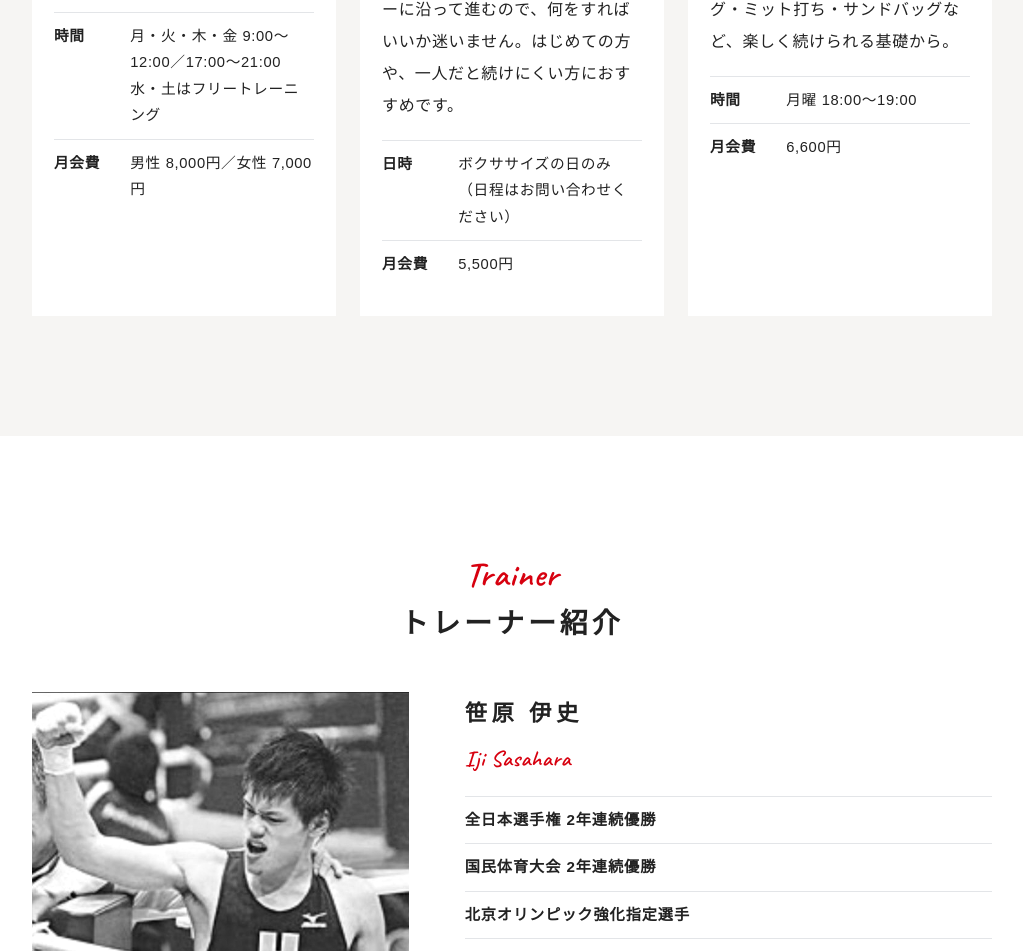
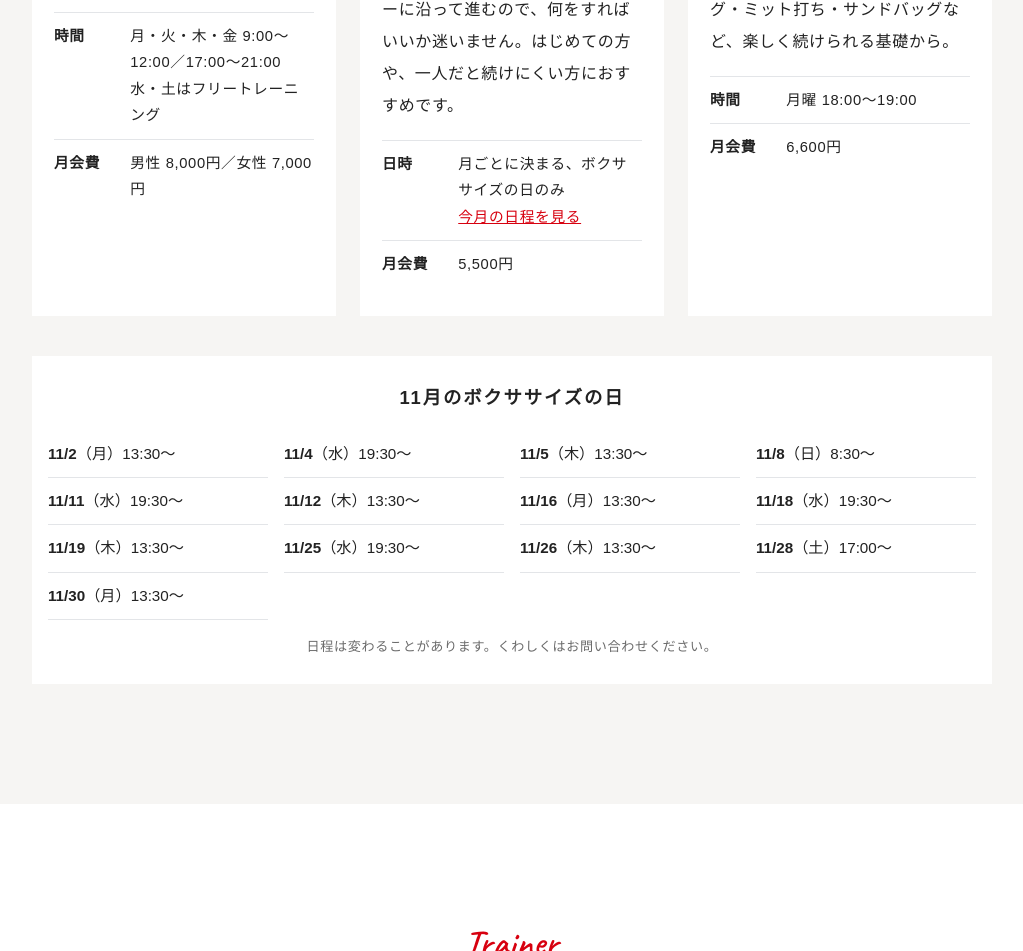
Before and after one commit to haru20190621-a11y/firststep-site, a plain HTML site: page index.html in a window 1280 px wide. Shown: the part 2382-3333 px from the top of the page, without its empty margins (128-1151 px from the left). Drawn offline with Linux system fonts and the light colour scheme; no server answers.

Commit message:
List this month's boxercise days (November)
Co-Authored-By: Claude Opus 5.5 <noreply@anthropic.com>

```diff
--- a/index.html
+++ b/index.html
@@ -87,7 +87,7 @@
           <h3>ボクササイズ</h3>
           <p>ストレス発散や運動不足の解消など、目的は一般コースと同じです。違うのは、トレーナーが決めたトレーニングメニューを、決まった日にみんなで一緒に行うこと。学校のクラスのようにメニューに沿って進むので、何をすればいいか迷いません。はじめての方や、一人だと続けにくい方におすすめです。</p>
           <dl class="meta">
-            <div><dt>日時</dt><dd>ボクササイズの日のみ<br>（日程はお問い合わせください）</dd></div>
+            <div><dt>日時</dt><dd>月ごとに決まる、ボクササイズの日のみ<br><a href="#boxercise-days">今月の日程を見る</a></dd></div>
             <div><dt>月会費</dt><dd>5,500円</dd></div>
           </dl>
         </div>
@@ -104,6 +104,27 @@
           </dl>
         </div>
       </article>
+    </div>
+    <div class="bx-days" id="boxercise-days">
+      <!-- boxercise-schedule:start（ここから下の日程は毎月入れ替える。インスタ yuka_firststep_boxercise の営業日カレンダーが元） -->
+      <h3>11月のボクササイズの日</h3>
+      <ul>
+        <li><b>11/2</b>（月）13:30〜</li>
+        <li><b>11/4</b>（水）19:30〜</li>
+        <li><b>11/5</b>（木）13:30〜</li>
+        <li><b>11/8</b>（日）8:30〜</li>
+        <li><b>11/11</b>（水）19:30〜</li>
+        <li><b>11/12</b>（木）13:30〜</li>
+        <li><b>11/16</b>（月）13:30〜</li>
+        <li><b>11/18</b>（水）19:30〜</li>
+        <li><b>11/19</b>（木）13:30〜</li>
+        <li><b>11/25</b>（水）19:30〜</li>
+        <li><b>11/26</b>（木）13:30〜</li>
+        <li><b>11/28</b>（土）17:00〜</li>
+        <li><b>11/30</b>（月）13:30〜</li>
+      </ul>
+      <!-- boxercise-schedule:end -->
+      <p class="note">日程は変わることがあります。くわしくはお問い合わせください。</p>
     </div>
   </section>
 
--- a/style.css
+++ b/style.css
@@ -247,3 +247,14 @@ input, select, textarea { width: 100%; font: inherit; letter-spacing: .02em; pad
 
 /* 電話番号・郵便番号を途中で折り返さない（2026-11-11 笹原さん「電話番号が途中で隙間が空いている」） */
 a[href^="tel:"], .nowrap { white-space: nowrap; }
+
+/* ボクササイズの日程（月ごとに入れ替え・2026-11-11） */
+.bx-days { max-width: 960px; margin: 40px auto 0; background: #fff; padding: 24px 16px; }
+.bx-days h3 { margin: 0 0 14px; font-size: 1.15rem; letter-spacing: .1em; text-align: center; }
+.bx-days ul { list-style: none; margin: 0; padding: 0; display: grid; grid-template-columns: repeat(2, 1fr); gap: 0 16px; }
+.bx-days li { padding: 8px 0; border-bottom: 1px solid var(--line); font-size: .84rem; letter-spacing: 0; white-space: nowrap; }
+@media (min-width: 768px) { .bx-days li { font-size: .95rem; } }
+.bx-days li b { font-family: inherit; }
+.bx-days .note { margin: 14px 0 0; font-size: .82rem; color: var(--sub); text-align: center; }
+@media (min-width: 768px) { .bx-days ul { grid-template-columns: repeat(4, 1fr); } }
+@media (max-width: 359px) { .bx-days ul { grid-template-columns: 1fr; } }
```
